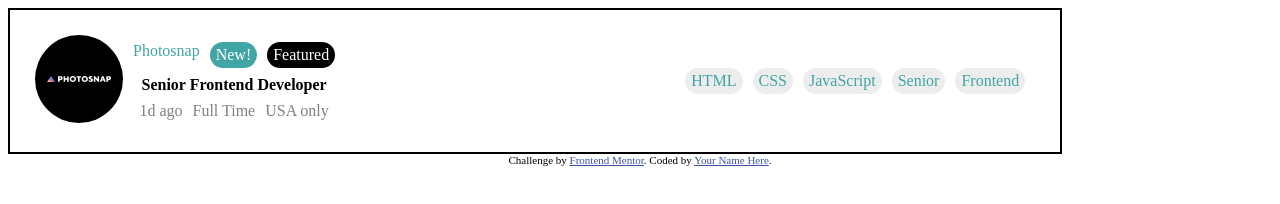
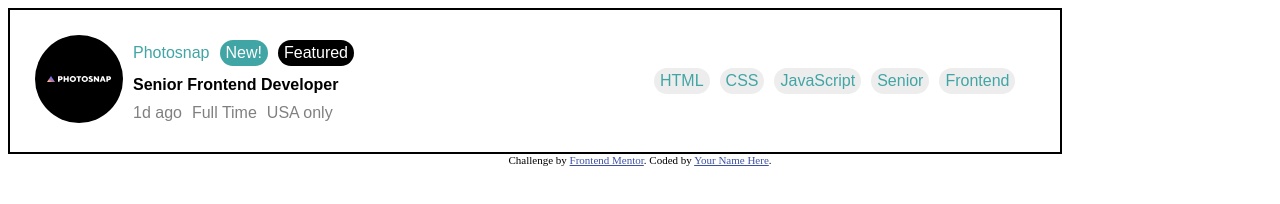
Before and after one commit to DarkWolf162004/static-job-listings-master, a plain HTML site: page index.html in a window 1280 px wide. Drawn offline with Linux system fonts and the light colour scheme.

Commit message:
se cambio la tipografi

```diff
--- a/Style.css
+++ b/Style.css
@@ -1,3 +1,6 @@
+.container {
+  font-family: sans-serif;
+}
 .start  {
   width: 1000px;
   padding: 25px;
@@ -9,15 +12,15 @@
 
 .primary  {
   display: flex;
+  align-items: center;
   gap: 10px;
-  margin: 2% auto;
 }
 
 .general-info  {
   display: flex;
   gap: 10px;
-  margin: 2% auto;
 }
+
 
 .enterprise-name {
   color: #40A5A4;
@@ -40,7 +43,6 @@
 
 .posicion-name {
   font-weight: bold;
-  margin: 2% auto;
 }
 
 .time {
@@ -95,10 +97,11 @@
 .space {
   display: flex;
   align-items: center;
-  gap: 350px;
+  gap: 300px;
 }
 
 .first {
   display: flex;
   flex-direction: column;
+  gap: 10px;
 }
```
